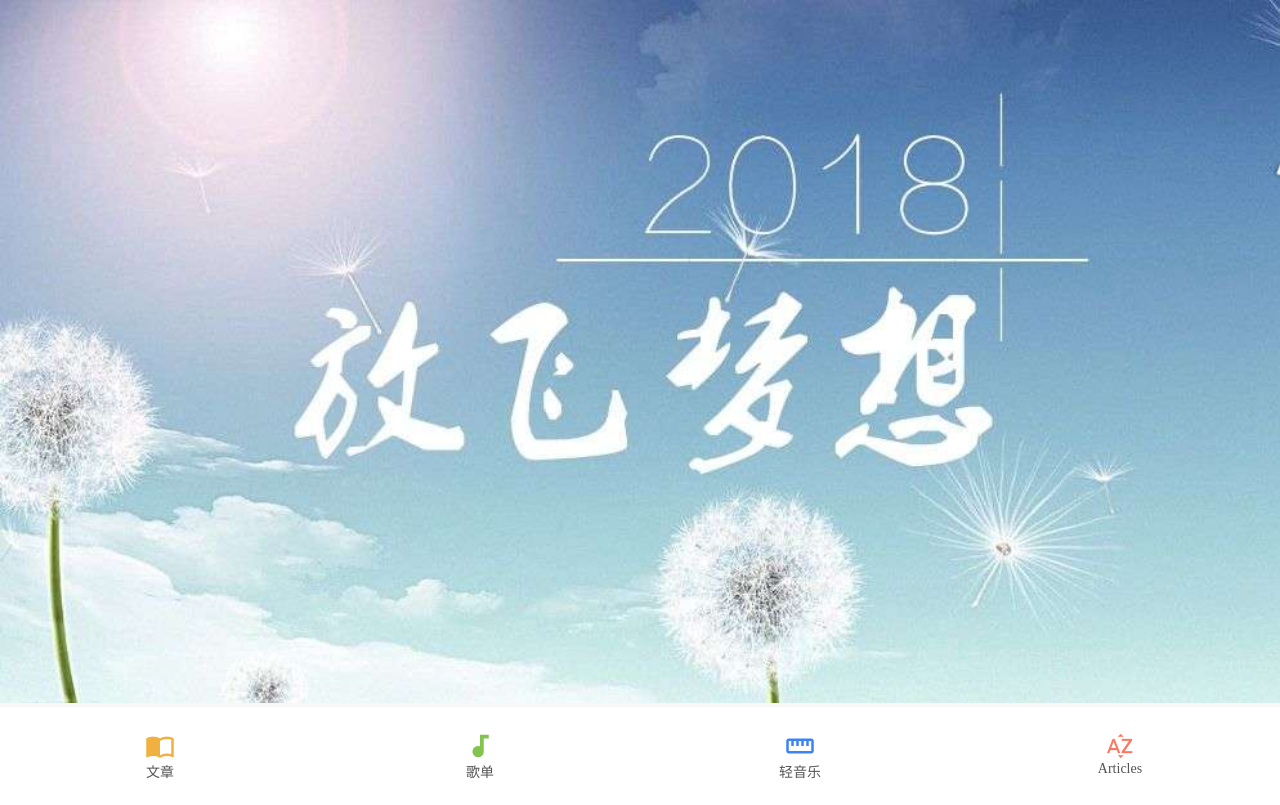
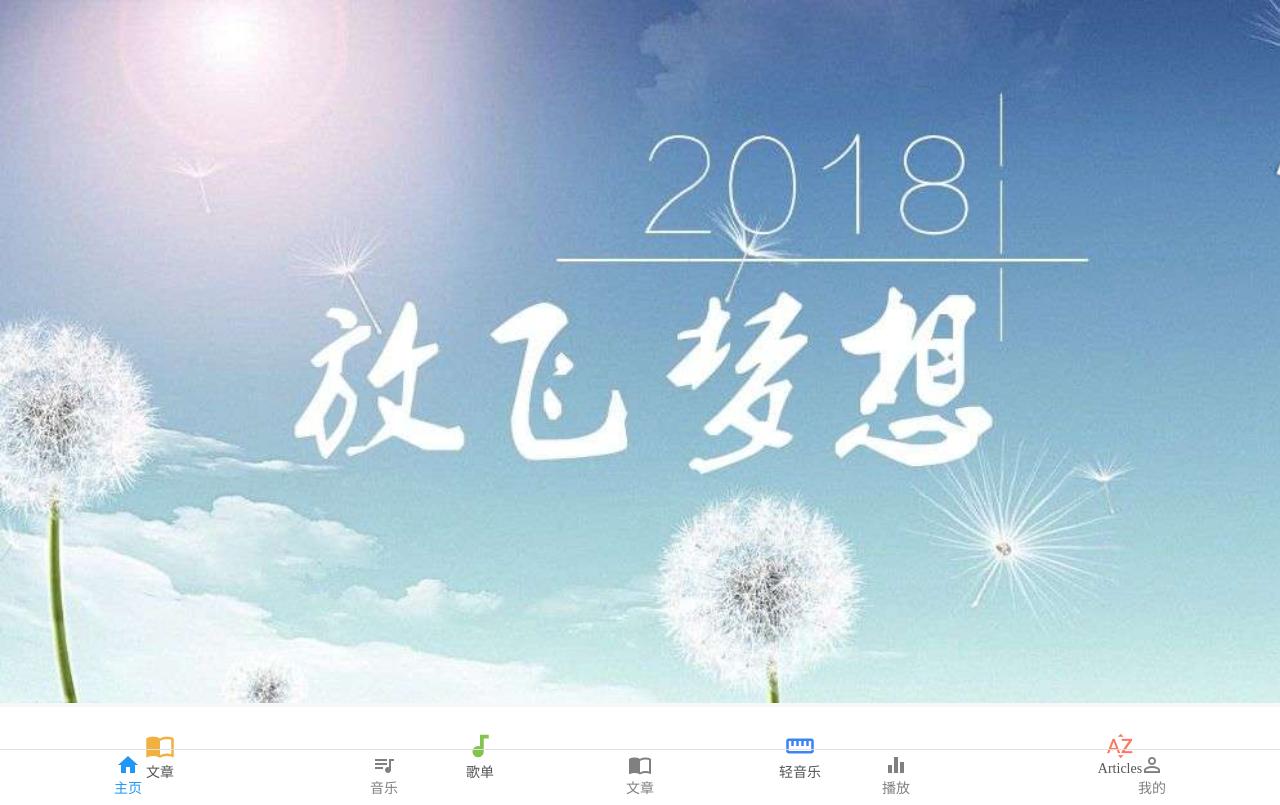
Before and after one commit to lglong519/vue-onewish, a Vue app: page /index in a window 1280 px wide. Built offline with nearby package versions, Linux system fonts and the light colour scheme.

Commit message:
bottom navbar

```diff
--- a/package.json
+++ b/package.json
@@ -56,6 +56,7 @@
     "jest-serializer-vue": "^0.3.0",
     "nightwatch": "^0.9.12",
     "node-notifier": "^5.1.2",
+    "node-sass": "^4.7.2",
     "optimize-css-assets-webpack-plugin": "^3.2.0",
     "ora": "^1.2.0",
     "portfinder": "^1.0.13",
@@ -63,6 +64,7 @@
     "postcss-loader": "^2.0.8",
     "postcss-url": "^7.2.1",
     "rimraf": "^2.6.0",
+    "sass-loader": "^6.0.7",
     "selenium-server": "^3.0.1",
     "semver": "^5.3.0",
     "shelljs": "^0.7.6",
--- /dev/null
+++ b/src/components/TheFooter.vue
@@ -0,0 +1,98 @@
+<template>
+   <div class="flex-row align-center justify-between the-footer text-grey">
+      <div class="index" :class="{active:path=='index'}" @click="switchTo($event)">
+         <i class='material-icons'>home</i>
+         <span>主页</span>
+      </div>
+      <div class="music" :class="{active:path=='music'}" @click="switchTo($event)">
+         <i class='material-icons'>queue_music</i>
+         <span>音乐</span>
+      </div>
+      <div class="articles" :class="{active:path=='articles'}" @click="switchTo($event)">
+         <i class='material-icons'>import_contacts</i>
+         <span>文章</span>
+      </div>
+      <div class="play" :class="{active:path=='play'}" @click="switchTo($event)">
+         <i class='material-icons'>equalizer</i>
+         <span>播放</span>
+      </div>
+      <div class="account" :class="{active:path=='account'}" @click="switchTo($event)">
+         <i class='material-icons'>perm_identity</i>
+         <span>我的</span>
+      </div>
+   </div>
+</template>
+
+<script>
+export default {
+  props: ["path"],
+  methods: {
+    switchTo(e) {
+      let className = e.currentTarget.className.trim();
+      if (className.indexOf("active") === -1) {
+        this.$router.push({ path: `/${className}` });
+      }
+    }
+  }
+};
+</script>
+
+<style lang="scss">
+.the-footer {
+  position: fixed;
+  left: 0;
+  bottom: 0;
+  width: 100%;
+  > div {
+    display: flex;
+    flex-direction: column;
+    flex: 1;
+    justify-content: center;
+    align-items: center;
+    padding: 3px 0;
+    border-top: 1px solid #e0e0e0;
+  }
+  .index {
+    &.active {
+      color: #2196f3;
+    }
+    &:active {
+      color: #2196f3;
+      background-color: lighten(#2196f3, 30%);
+      border-top-color: lighten(#2196f3, 30%);
+    }
+  }
+  .music {
+    &.active {
+      color: #8a635c;
+    }
+    &:active {
+      background-color: lighten(#8a635c, 45%);
+    }
+  }
+  .articles {
+    &.active {
+      color: #f1b140;
+    }
+    &:active {
+      background-color: lighten(#f1b140, 30%);
+    }
+  }
+  .play {
+    &.active {
+      color: #83c44e;
+    }
+    &:active {
+      background-color: lighten(#83c44e, 30%);
+    }
+  }
+  .account {
+    &.active {
+      color: #3d83f8;
+    }
+    &:active {
+      background-color: lighten(#3d83f8, 30%);
+    }
+  }
+}
+</style>
--- a/src/views/articles/articles.js
+++ b/src/views/articles/articles.js
@@ -7,7 +7,8 @@ export default {
 			articles: Array,
 			index: Number,
 			onPlay: Boolean,
-			type: String
+			type: String,
+			path: 'articles'
 		}
 	},
 	method: {
--- a/src/views/articles/articles.vue
+++ b/src/views/articles/articles.vue
@@ -16,8 +16,13 @@
             </div>
             <div class="weui-cell weui-cell_access"></div>
         </div>
+        <the-footer :path='path'></the-footer>
     </div>
 </template>
 
-<style src='./articles.css'></style>
-<script src='./articles.js'></script>
+<style src='./articles.css'>
+
+</style>
+
+<script src='./articles.js'>
+</script>
--- a/src/views/index/index.js
+++ b/src/views/index/index.js
@@ -1,5 +1,10 @@
 //index.js
 export default {
+	data() {
+		return {
+			path: 'index'
+		}
+	},
 	methods: {
 		toArticles(e) {
 			let type = e.currentTarget.dataset.type
--- a/src/views/index/index.vue
+++ b/src/views/index/index.vue
@@ -21,8 +21,13 @@
                 <span>Articles</span>
             </div>
         </div>
+        <the-footer :path='path'></the-footer>
     </div>
 </template>
 
-<style src='./index.css'></style>
-<script src='./index.js'></script>
+<style src='./index.css'>
+
+</style>
+
+<script src='./index.js'>
+</script>
```
Also changed, not shown: src/main.js (+10 -3 lines), src/components/footer.vue (deleted). Lines whose indentation alone changed are shown as unchanged.
